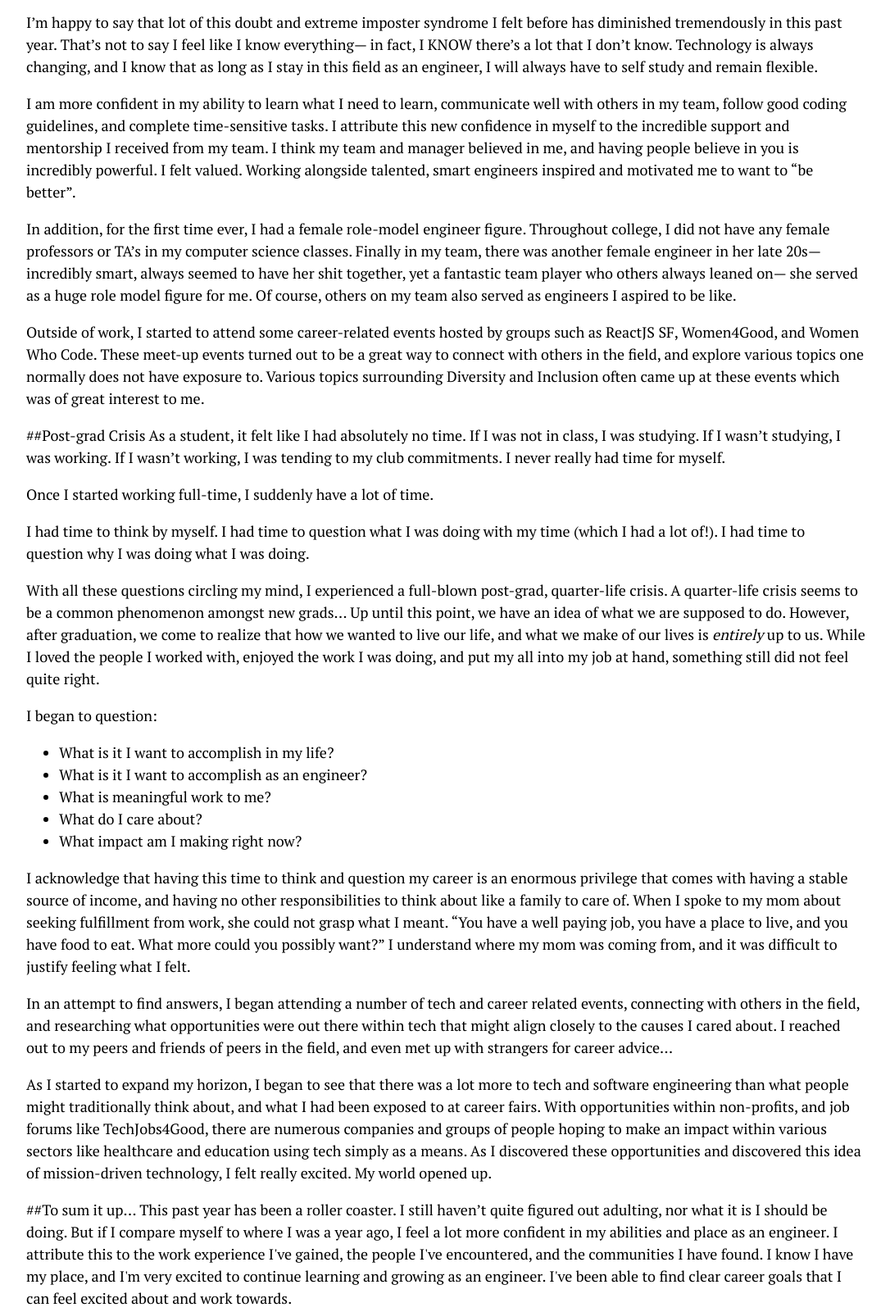
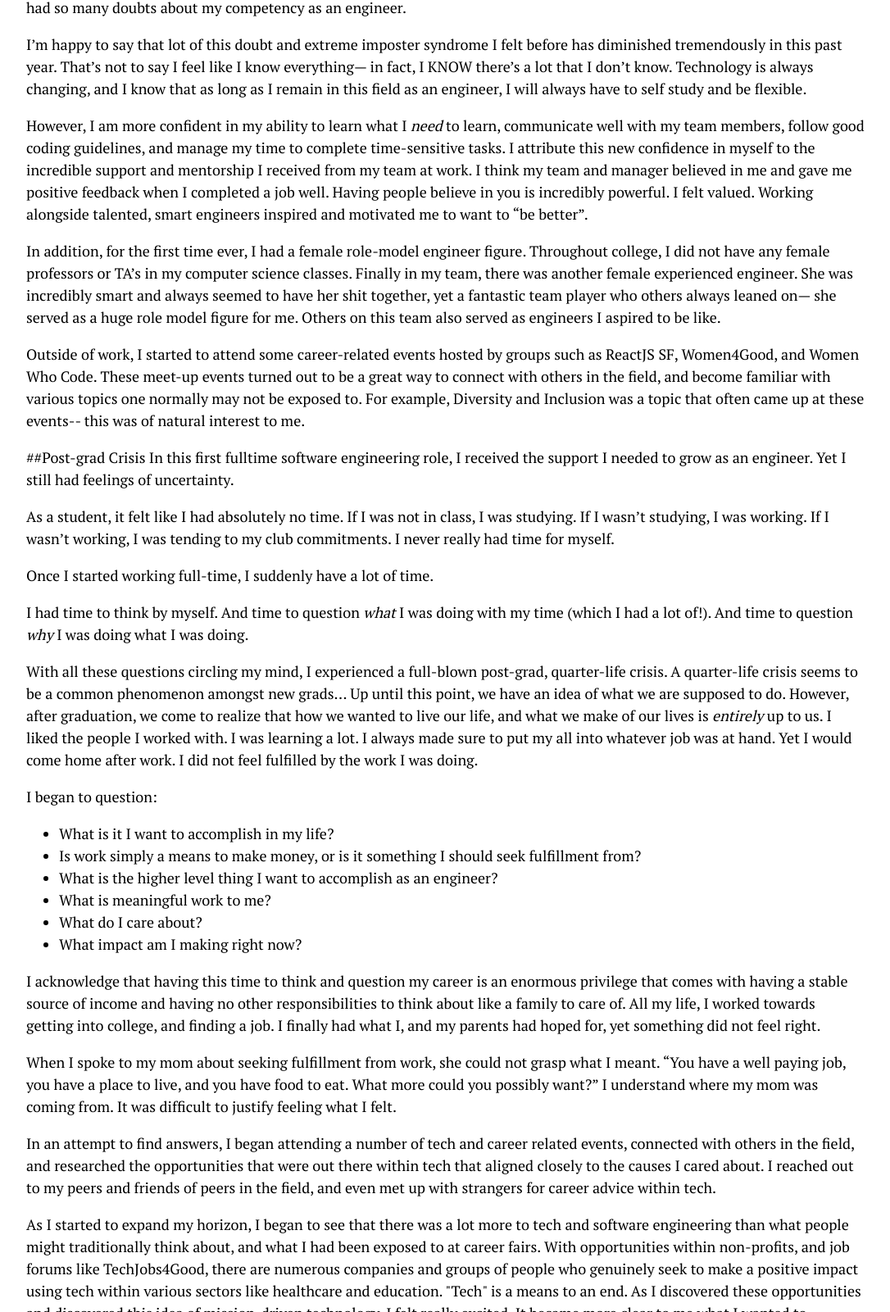
Before and after one commit to khiga8/kate-website, a Gatsby site: page /now/july2019-reflection/ in a window 1280 px wide. Shown: the part 2233-3834 px from the top of the page at 82% size, without its empty margins (96-1182 px from the left). Built offline with nearby package versions, Linux system fonts and the light colour scheme; Gatsby itself is replaced by a stand-in of ours; a web font is replaced by a local one.

Commit message:
small edit

```diff
--- a/content/now/july2019-reflection/index.md
+++ b/content/now/july2019-reflection/index.md
@@ -37,47 +37,52 @@ Was it really okay that I was struggling this much to try to pass these classes?
 ##My Second Internship
 Recruiting season rolled around again. Restlessness and career fairs took over Berkeley. Like thousands of other Berkeley students, I lined up at these crowded career fairs with piles of resumes in hand. I didn’t know what half the companies did but I went anyways and made effor to talk to as many people as I could. Growing up, my parents never pressured me with regards to where I should work nor what I should be doing with my life. Rather, at Berkeley, seeing others around me, I think I put pressure on myself. I thought that if I couldn’t find an opportunity for the summer, I would not be able to find a “good job” by the time graduation rolled around.
 
-I received an internship offer working on an enterprise security product. To be honest, I did not care much for enterprise securityLooking back, I wish I had taken the time to slow down and seriously consider where my interests were. However, I know that at the time, as a busy student juggling multiple responsibilities, I felt like there was no time. Especially as a first gen college student and child of immigrants, I remember my priority was to find a “good”, stable job. I think that at the time, I was not capable of considering other important aspects of a career like enjoyment and fulfillment.
+I received an internship offer working on an enterprise security product. To be honest, I did not care much for enterprise security. Looking back, I wish that I had taken the time to slow down and think deeply about where my true interests lie. However, I know that at the time, as a busy student juggling multiple responsibilities, I felt like I had no time. Especially as a first generation college student and child of immigrants, my priority was to find a “good”, stable job so that I wouldn't worry about money. I think that at the time, I was not capable of considering other important aspects of a career like enjoyment and fulfillment.
 
 Without getting too much into how my internship experience was that summer, my takeaway was that I wanted to work on something more user-facing like I had in my previous internship. While I received a full-time offer back, I let my recruiter know that I hoped to work on something more user facing. To my luck, he came back to me a few weeks later letting me know that a front-end developer position opened up in a different office for a different product. YES! I accepted this offer.
 
 ##My first year as an engineer
 This month marks the end of my full year as a full-time software engineer. Throughout college, I had so many doubts about my competency as an engineer.
 
-I’m happy to say that lot of this doubt and extreme imposter syndrome I felt before has diminished tremendously in this past year. That’s not to say I feel like I know everything— in fact, I KNOW there’s a lot that I don’t know. Technology is always changing, and I know that as long as I stay in this field as an engineer, I will always have to self study and remain flexible.
+I’m happy to say that lot of this doubt and extreme imposter syndrome I felt before has diminished tremendously in this past year. That’s not to say I feel like I know everything— in fact, I KNOW there’s a lot that I don’t know. Technology is always changing, and I know that as long as I remain in this field as an engineer, I will always have to self study and be flexible.
 
-I am more confident in my ability to learn what I need to learn, communicate well with others in my team, follow good coding guidelines, and complete time-sensitive tasks. I attribute this new confidence in myself to the incredible support and mentorship I received from my team. I think my team and manager believed in me, and having people believe in you is incredibly powerful. I felt valued. Working alongside talented, smart engineers inspired and motivated me to want to “be better”.
+However, I am more confident in my ability to learn what I _need_ to learn, communicate well with my team members, follow good coding guidelines, and manage my time to complete time-sensitive tasks. I attribute this new confidence in myself to the incredible support and mentorship I received from my team at work. I think my team and manager believed in me and gave me positive feedback when I completed a job well. Having people believe in you is incredibly powerful. I felt valued. Working alongside talented, smart engineers inspired and motivated me to want to “be better”.
 
-In addition, for the first time ever, I had a female role-model engineer figure. Throughout college, I did not have any female professors or TA’s in my computer science classes. Finally in my team, there was another female engineer in her late 20s— incredibly smart, always seemed to have her shit together, yet a fantastic team player who others always leaned on— she served as a huge role model figure for me. Of course, others on my team also served as engineers I aspired to be like.
+In addition, for the first time ever, I had a female role-model engineer figure. Throughout college, I did not have any female professors or TA’s in my computer science classes. Finally in my team, there was another female experienced engineer. She was incredibly smart and always seemed to have her shit together, yet a fantastic team player who others always leaned on— she served as a huge role model figure for me. Others on this team also served as engineers I aspired to be like.
 
-Outside of work, I started to attend some career-related events hosted by groups such as ReactJS SF, Women4Good, and Women Who Code. These meet-up events turned out to be a great way to connect with others in the field, and explore various topics one normally does not have exposure to. Various topics surrounding Diversity and Inclusion often came up at these events which was of great interest to me.
+Outside of work, I started to attend some career-related events hosted by groups such as ReactJS SF, Women4Good, and Women Who Code. These meet-up events turned out to be a great way to connect with others in the field, and become familiar with various topics one normally may not be exposed to. For example, Diversity and Inclusion was a topic that often came up at these events-- this was of natural interest to me.
 
 ##Post-grad Crisis
+In this first fulltime software engineering role, I received the support I needed to grow as an engineer. Yet I still had feelings of uncertainty.
+
 As a student, it felt like I had absolutely no time. If I was not in class, I was studying. If I wasn’t studying, I was working. If I wasn’t working, I was tending to my club commitments. I never really had time for myself.
 
 Once I started working full-time, I suddenly have a lot of time.
 
 I had time to think by myself.
-I had time to question what I was doing with my time (which I had a lot of!).
-I had time to question why I was doing what I was doing.
+And time to question _what_ I was doing with my time (which I had a lot of!).
+And time to question _why_ I was doing what I was doing.
 
-With all these questions circling my mind, I experienced a full-blown post-grad, quarter-life crisis. A quarter-life crisis seems to be a common phenomenon amongst new grads... Up until this point, we have an idea of what we are supposed to do. However, after graduation, we come to realize that how we wanted to live our life, and what we make of our lives is <i> entirely </i> up to us. While I loved the people I worked with, enjoyed the work I was doing, and put my all into my job at hand, something still did not feel quite right.
+With all these questions circling my mind, I experienced a full-blown post-grad, quarter-life crisis. A quarter-life crisis seems to be a common phenomenon amongst new grads... Up until this point, we have an idea of what we are supposed to do. However, after graduation, we come to realize that how we wanted to live our life, and what we make of our lives is <i> entirely </i> up to us. I liked the people I worked with. I was learning a lot. I always made sure to put my all into whatever job was at hand. Yet I would come home after work. I did not feel fulfilled by the work I was doing.
 
 I began to question:
 
 - What is it I want to accomplish in my life?
-- What is it I want to accomplish as an engineer?
+- Is work simply a means to make money, or is it something I should seek fulfillment from?
+- What is the higher level thing I want to accomplish as an engineer?
 - What is meaningful work to me?
 - What do I care about?
 - What impact am I making right now?
 
-I acknowledge that having this time to think and question my career is an enormous privilege that comes with having a stable source of income, and having no other responsibilities to think about like a family to care of. When I spoke to my mom about seeking fulfillment from work, she could not grasp what I meant. “You have a well paying job, you have a place to live, and you have food to eat. What more could you possibly want?” I understand where my mom was coming from, and it was difficult to justify feeling what I felt.
+I acknowledge that having this time to think and question my career is an enormous privilege that comes with having a stable source of income and having no other responsibilities to think about like a family to care of. All my life, I worked towards getting into college, and finding a job. I finally had what I, and my parents had hoped for, yet something did not feel right.
 
-In an attempt to find answers, I began attending a number of tech and career related events, connecting with others in the field, and researching what opportunities were out there within tech that might align closely to the causes I cared about. I reached out to my peers and friends of peers in the field, and even met up with strangers for career advice...
+When I spoke to my mom about seeking fulfillment from work, she could not grasp what I meant. “You have a well paying job, you have a place to live, and you have food to eat. What more could you possibly want?” I understand where my mom was coming from. It was difficult to justify feeling what I felt.
 
-As I started to expand my horizon, I began to see that there was a lot more to tech and software engineering than what people might traditionally think about, and what I had been exposed to at career fairs. With opportunities within non-profits, and job forums like TechJobs4Good, there are numerous companies and groups of people hoping to make an impact within various sectors like healthcare and education using tech simply as a means. As I discovered these opportunities and discovered this idea of mission-driven technology, I felt really excited. My world opened up.
+In an attempt to find answers, I began attending a number of tech and career related events, connected with others in the field, and researched the opportunities that were out there within tech that aligned closely to the causes I cared about. I reached out to my peers and friends of peers in the field, and even met up with strangers for career advice within tech.
+
+As I started to expand my horizon, I began to see that there was a lot more to tech and software engineering than what people might traditionally think about, and what I had been exposed to at career fairs. With opportunities within non-profits, and job forums like TechJobs4Good, there are numerous companies and groups of people who genuinely seek to make a positive impact using tech within various sectors like healthcare and education. "Tech" is a means to an end. As I discovered these opportunities and discovered this idea of mission-driven technology, I felt really excited. It became more clear to me what I wanted to accomplish as a software engineer. My world opened up.
 
 ##To sum it up...
-This past year has been a roller coaster. I still haven’t quite figured out adulting, nor what it is I should be doing. But if I compare myself to where I was a year ago, I feel a lot more confident in my abilities and place as an engineer. I attribute this to the work experience I've gained, the people I've encountered, and the communities I have found. I know I have my place, and I'm very excited to continue learning and growing as an engineer. I've been able to find clear career goals that I can feel excited about and work towards.
+This past year has been a roller coaster. I still haven’t quite figured out adulting, nor what it is I _should_ be doing. But if I compare myself to where I was a year ago, I feel a lot more confident in my abilities and my place as an engineer. I attribute this to the work experience I've gained, the people I've encountered, and the communities I have found. I'm very excited to continue learning and growing as an engineer. I've been able to find clear career goals that I can feel excited about and work towards.
 
-As I continue to go on in life, I have no doubt that I will encounter a few crises here and there, as well as many _WTF am I doing_ moments. But I think that's normal. And for now, I'm at a good place.
+As I continue to go on in life, I have no doubt that I will encounter a few crises here and there, as well as many _WTF am I doing_ moments. But I think that's normal. For now, I'm at a better place.
```
